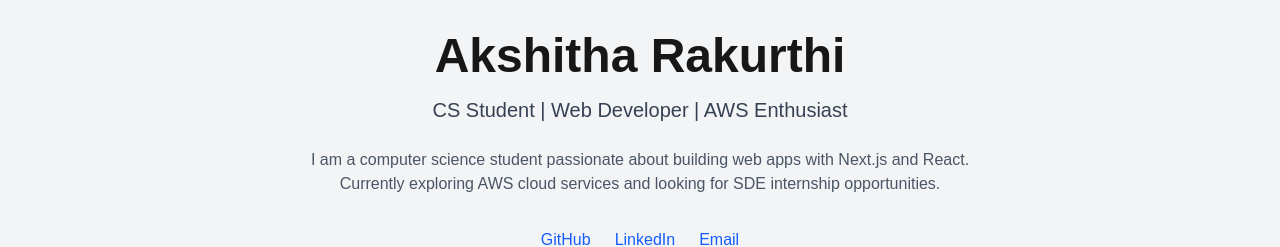
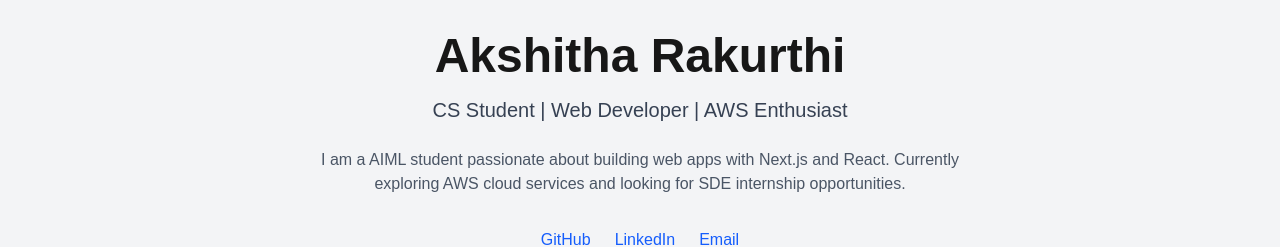
Before and after one commit to rakurthiakshitha/Photo-portfolio, a Next.js app: page / in a window 1280 px wide. Shown: the top 247 px of the page. Built offline with nearby package versions, Linux system fonts and the light colour scheme.

Commit message:
Update to AIML Student

```diff
--- a/app/page.js
+++ b/app/page.js
@@ -18,7 +18,7 @@ export default function Home() {
           CS Student | Web Developer | AWS Enthusiast
         </p>
         <p className="text-gray-600 max-w-2xl mx-auto">
-          I am a computer science student passionate about building web apps with Next.js and React.
+          I am a AIML student passionate about building web apps with Next.js and React.
           Currently exploring AWS cloud services and looking for SDE internship opportunities.
         </p>
         <div className="mt-8 flex justify-center gap-6">
```
